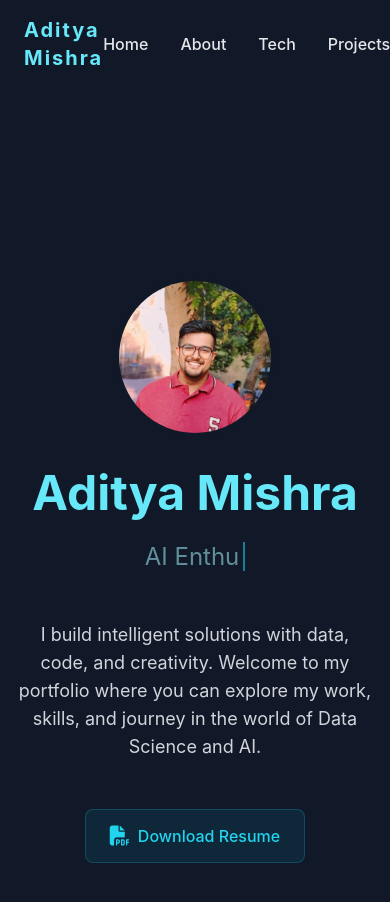
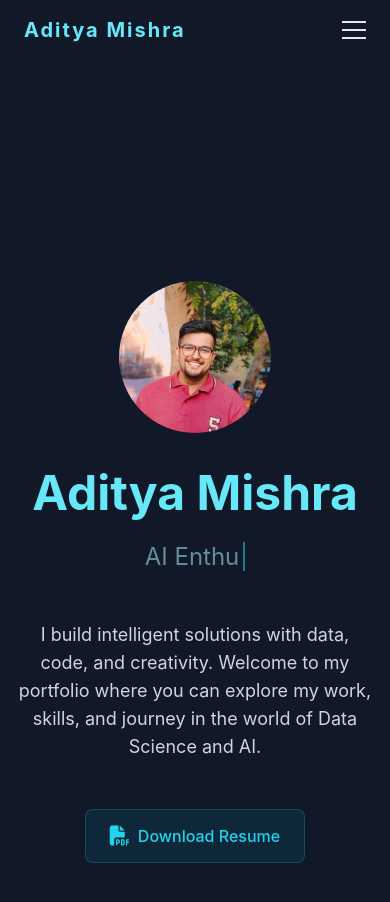
Before and after one commit to mishra-bytes/Portfolio-Website, a React (Vite) app in the folder client/: page / in a window 390 px wide. Shown: the top 902 px of the page. Built offline with nearby package versions, Linux system fonts and the light colour scheme.

Commit message:
hamburger in responsive

```diff
--- a/client/src/App.jsx
+++ b/client/src/App.jsx
@@ -155,18 +155,65 @@ function AnimatedBGParallax() {
 
 function Navbar() {
   const [scrolled, setScrolled] = useState(false);
+  const [activeSection, setActiveSection] = useState('home');
+  const [isMenuOpen, setIsMenuOpen] = useState(false);
+
   useEffect(() => {
-    const onScroll = () => setScrolled(window.scrollY > 40);
+    const onScroll = () => {
+      setScrolled(window.scrollY > 40);
+
+      // Get all sections
+      const sections = ['home', 'about', 'tech', 'projects', 'publications', 'blog', 'contact'];
+
+      // Find the current section
+      const current = sections.find(section => {
+        const element = document.getElementById(section);
+        if (element) {
+          const rect = element.getBoundingClientRect();
+          return rect.top <= 100 && rect.bottom >= 100;
+        }
+        return false;
+      });
+
+      if (current) {
+        setActiveSection(current);
+      }
+    };
+
     window.addEventListener('scroll', onScroll);
     return () => window.removeEventListener('scroll', onScroll);
   }, []);
+
+  // Close menu when clicking outside
+  useEffect(() => {
+    const handleClickOutside = (event) => {
+      if (isMenuOpen && !event.target.closest('nav')) {
+        setIsMenuOpen(false);
+      }
+    };
+
+    document.addEventListener('mousedown', handleClickOutside);
+    return () => document.removeEventListener('mousedown', handleClickOutside);
+  }, [isMenuOpen]);
+
   const navLinks = [
     { label: 'Home', to: '#home' },
     { label: 'About', to: '#about' },
     { label: 'Tech', to: '#tech' },
     { label: 'Projects', to: '#projects' },
+    { label: 'Publications', to: '#publications' },
+    { label: 'Blog', to: '#blog' },
     { label: 'Contact', to: '#contact' },
   ];
+
+  const handleNavClick = (to) => {
+    setIsMenuOpen(false);
+    const element = document.querySelector(to);
+    if (element) {
+      element.scrollIntoView({ behavior: 'smooth' });
+    }
+  };
+
   return (
     <nav className={`fixed top-0 left-0 w-full z-50 transition-all duration-300 ${
       scrolled
@@ -175,17 +222,67 @@ function Navbar() {
     }`}>
       <div className="max-w-7xl mx-auto flex items-center justify-between px-6 py-4">
         <span className="text-cyan-300 font-bold text-xl tracking-widest">Aditya Mishra</span>
-        <div className="flex gap-8">
-          {navLinks.map((link) => (
+
+        {/* Hamburger Menu Button */}
+        <button
+          onClick={() => setIsMenuOpen(!isMenuOpen)}
+          className="lg:hidden text-gray-200 hover:text-cyan-400 transition-colors duration-200"
+          aria-label="Toggle menu"
+        >
+          <div className="w-6 h-6 flex flex-col justify-center items-center gap-1.5">
+            <span className={`block w-6 h-0.5 bg-current transition-all duration-300 ${isMenuOpen ? 'rotate-45 translate-y-2' : ''}`} />
+            <span className={`block w-6 h-0.5 bg-current transition-all duration-300 ${isMenuOpen ? 'opacity-0' : ''}`} />
+            <span className={`block w-6 h-0.5 bg-current transition-all duration-300 ${isMenuOpen ? '-rotate-45 -translate-y-2' : ''}`} />
+          </div>
+        </button>
+
+        {/* Desktop Navigation */}
+        <div className="hidden lg:flex gap-8">
+          {navLinks.map((link) => {
+            const section = link.to.replace('#', '');
+            const isActive = activeSection === section;
+            return (
               <a
                 key={link.to}
                 href={link.to}
-              className="text-gray-200 hover:text-cyan-400 font-medium transition-colors duration-200 relative group"
+                className={`text-gray-200 font-medium transition-colors duration-200 relative group ${
+                  isActive ? 'text-cyan-400' : 'hover:text-cyan-400'
+                }`}
               >
                 {link.label}
-              <span className="absolute -bottom-1 left-0 w-0 h-0.5 bg-cyan-400 transition-all duration-300 group-hover:w-full"></span>
+                <span className={`absolute -bottom-1 left-0 h-0.5 bg-cyan-400 transition-all duration-300 ${
+                  isActive ? 'w-full' : 'w-0 group-hover:w-full'
+                }`}></span>
               </a>
-          ))}
+            );
+          })}
+        </div>
+
+        {/* Mobile Navigation Menu */}
+        <div className={`lg:hidden fixed top-[72px] left-0 w-full bg-gray-900/95 backdrop-blur-md transition-all duration-300 transform ${
+          isMenuOpen ? 'translate-x-0' : 'translate-x-full'
+        }`}>
+          <div className="flex flex-col items-center py-6 space-y-6">
+            {navLinks.map((link) => {
+              const section = link.to.replace('#', '');
+              const isActive = activeSection === section;
+              return (
+                <a
+                  key={link.to}
+                  href={link.to}
+                  onClick={() => handleNavClick(link.to)}
+                  className={`text-gray-200 font-medium transition-colors duration-200 relative group ${
+                    isActive ? 'text-cyan-400' : 'hover:text-cyan-400'
+                  }`}
+                >
+                  {link.label}
+                  <span className={`absolute -bottom-1 left-0 h-0.5 bg-cyan-400 transition-all duration-300 ${
+                    isActive ? 'w-full' : 'w-0 group-hover:w-full'
+                  }`}></span>
+                </a>
+              );
+            })}
+          </div>
         </div>
       </div>
     </nav>
```
Lines whose indentation alone changed are shown as unchanged.
